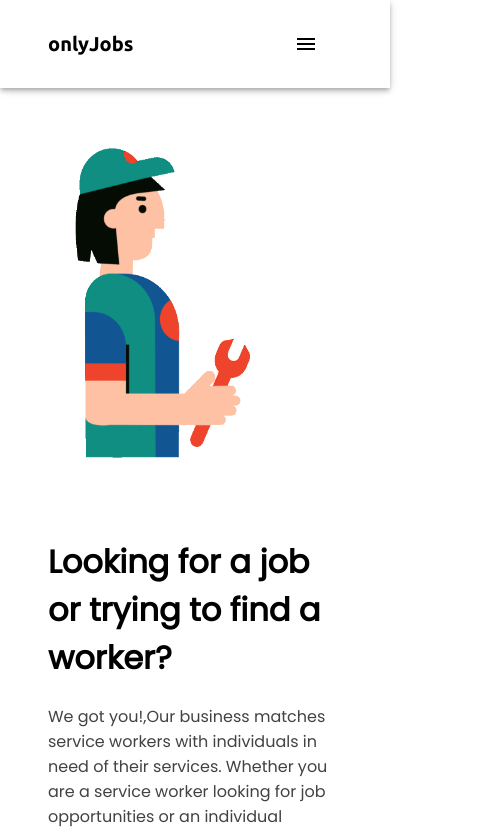
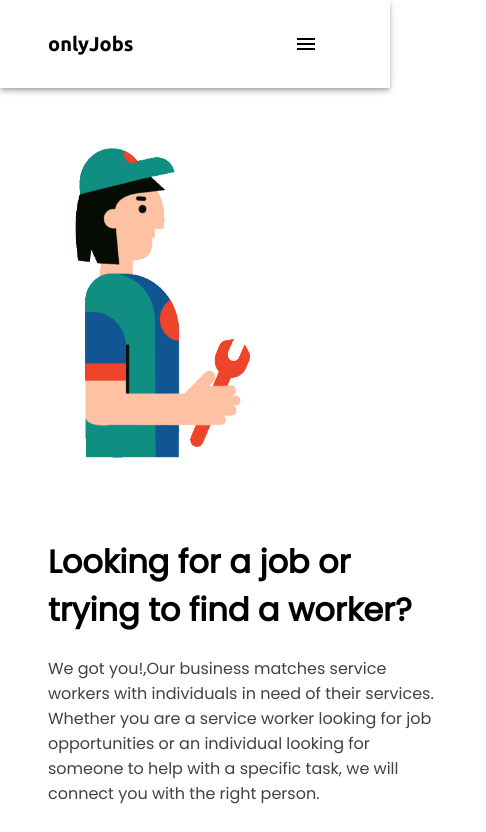
Before and after one commit to muhammadkeyton/onlyjobs, a Next.js app: page / in a window 390 px wide. Shown: the top 832 px of the page, 486 px wide, since content can reach past the window. Built offline with nearby package versions, Linux system fonts and the light colour scheme.

Commit message:
add media query 100vw to screens less than 1000px

```diff
--- a/styles/globals.css
+++ b/styles/globals.css
@@ -1,6 +1,8 @@
 
 body{
+    max-width: 100%;
     margin:0;
+    padding:0;
     box-sizing: border-box;
     background-color: #FFFFFF;
 }
--- a/styles/landingPage.module.css
+++ b/styles/landingPage.module.css
@@ -3,6 +3,7 @@
 .heroContainer{
     text-align: left;
     padding:1.5rem 3rem;
+
 }
 
 
@@ -32,6 +33,7 @@
     text-align: center;
     margin-top:5rem ;
     padding:1.5rem 3rem;
+
 }
 
 .serviceCard{
@@ -83,6 +85,7 @@
     padding:1.5rem 3rem;
     align-items: center;
 
+
 }
 
 .more{
@@ -106,3 +109,18 @@
   justify-content: center;
   cursor: pointer;
 }
+
+
+@media screen and (max-width:1000px) {
+    .heroContainer{
+        width:100vw;
+    }
+
+    .servicesContainer{
+        width:100vw;
+    }
+
+    .footer{
+        width:100vw;
+    }
+}
```
